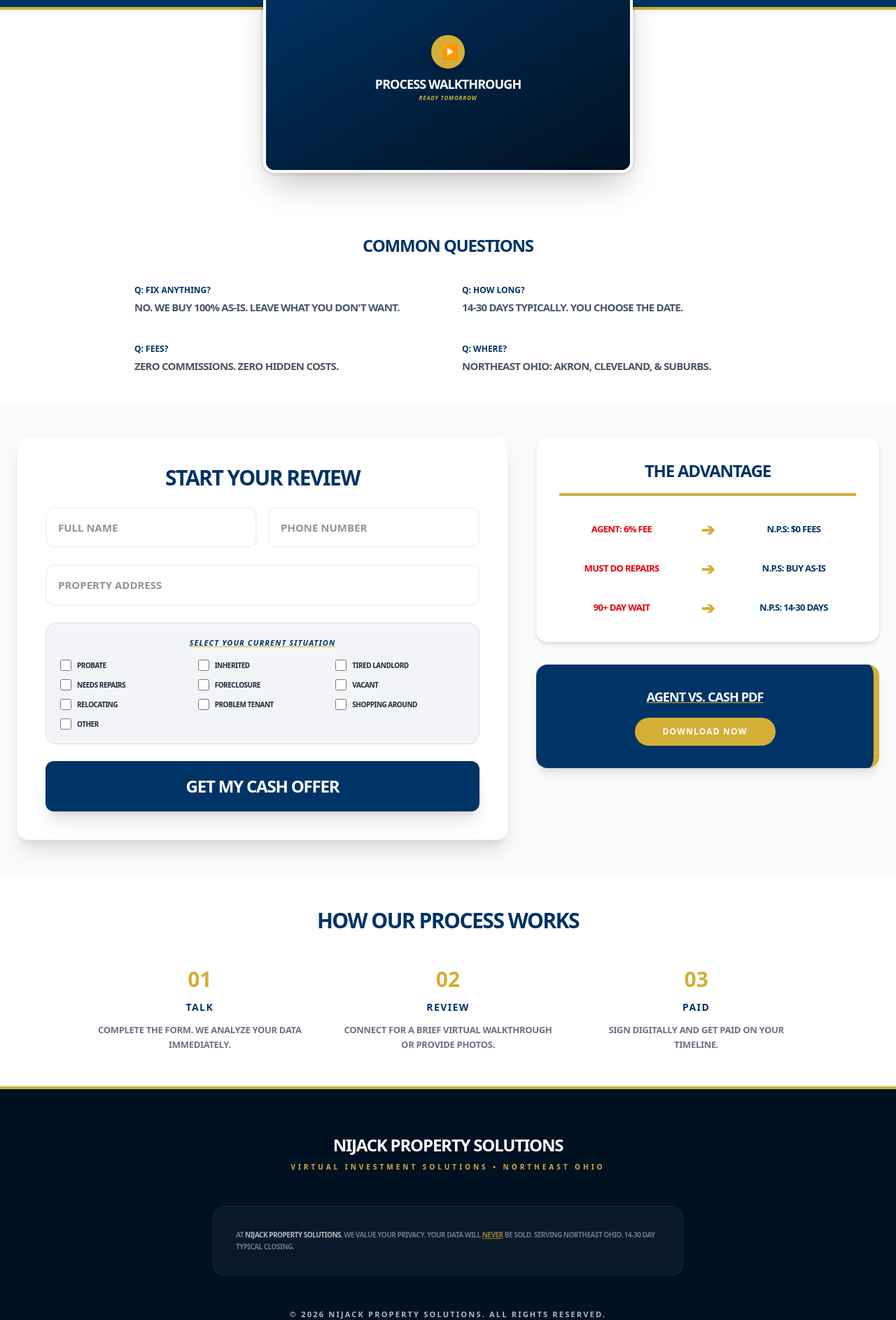
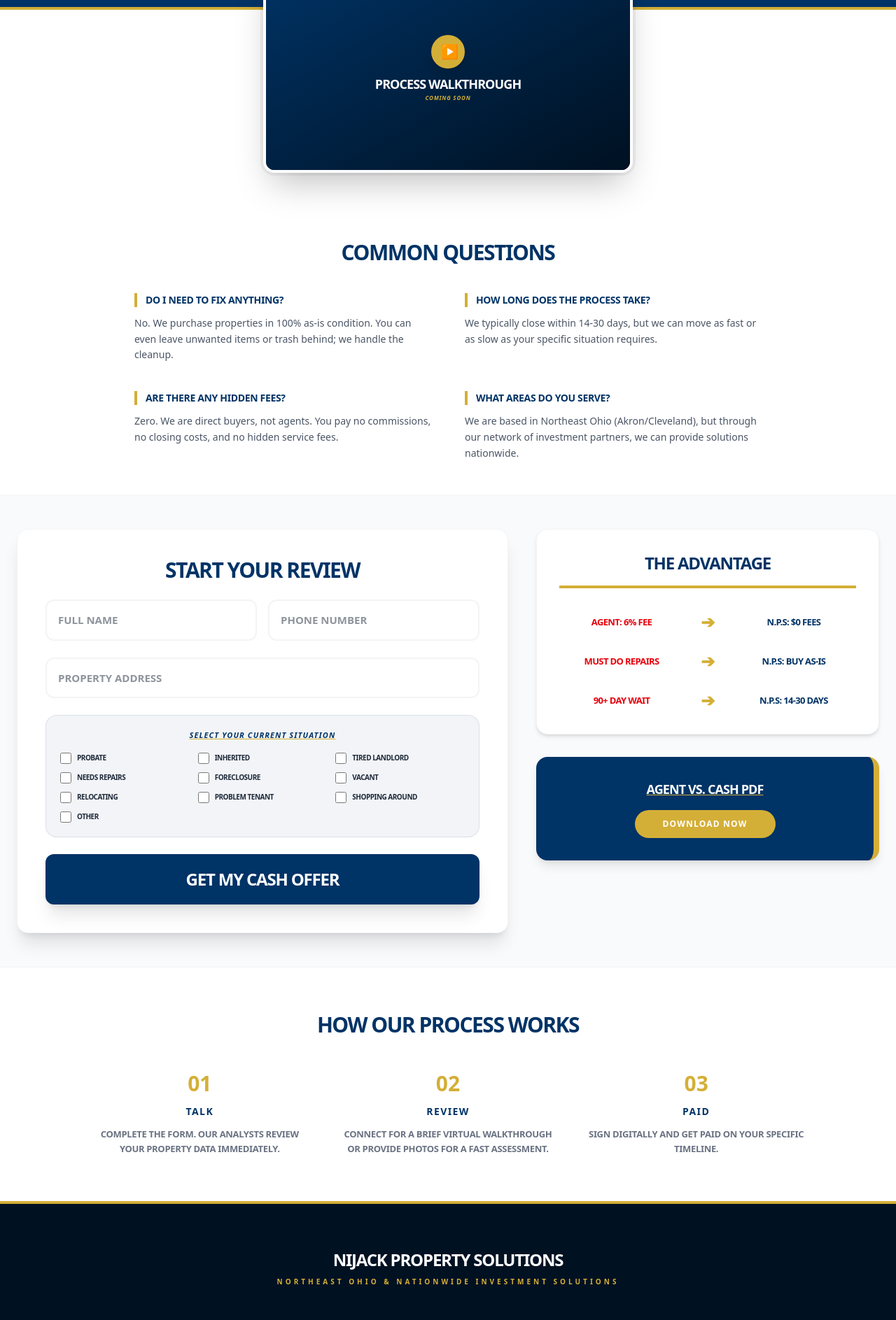
Before and after one commit to nijackacquisitions56/nijack-property-solutions, a React (Vite) app: page / in a window 1280 px wide. Shown: the part 460-2347 px from the top of the page at 70% size. Built offline with nearby package versions, Linux system fonts and the light colour scheme.

Commit message:
Update App.jsx

```diff
--- a/src/App.jsx
+++ b/src/App.jsx
@@ -32,7 +32,7 @@ export default function NijackPropertySolutionsElite() {
   return (
     <div className="min-h-screen bg-white text-gray-800 font-sans selection:bg-[#D4AF37] selection:text-white text-[15px]">
 
-      {/* HEADER WITH RESTORED LINKS */}
+      {/* HEADER */}
       <header className="sticky top-0 z-50 border-b bg-white/95 backdrop-blur-sm shadow-sm">
         <div className="mx-auto max-w-7xl px-6 py-3 flex justify-between items-center">
           <div className="flex items-center gap-3">
@@ -41,7 +41,7 @@ export default function NijackPropertySolutionsElite() {
             </div>
             <div className="text-left leading-tight hidden sm:block">
               <div className="font-black text-lg text-[#003366] uppercase tracking-tight">NIJACK <span className="text-[#D4AF37]">PROPERTY</span></div>
-              <div className="text-[9px] text-gray-400 uppercase tracking-[0.3em] font-bold">Solutions</div>
+              <div className="text-[9px] text-gray-400 uppercase tracking-[0.4em] font-bold">Solutions</div>
             </div>
           </div>
 
@@ -56,7 +56,7 @@ export default function NijackPropertySolutionsElite() {
         </div>
       </header>
 
-      {/* REVISED HERO: SMALLER ON MOBILE, BETTER UNDERLINE SPACING */}
+      {/* HERO SECTION */}
       <section className="bg-[#003366] text-white pt-10 pb-28 md:pt-12 md:pb-32 border-b-4 border-[#D4AF37]">
         <div className="mx-auto max-w-6xl px-6 text-center">
           <h1 className="text-3xl md:text-8xl font-black mb-4 uppercase tracking-tighter leading-[1.1] md:leading-[0.9]">
@@ -80,25 +80,29 @@ export default function NijackPropertySolutionsElite() {
                 <span className="text-white text-xl ml-1">▶</span>
               </div>
               <h3 className="text-white font-black text-lg uppercase tracking-tighter">Process Walkthrough</h3>
-              <p className="text-[#D4AF37] font-bold uppercase text-[8px] tracking-widest italic text-center">Ready Tomorrow</p>
+              <p className="text-[#D4AF37] font-bold uppercase text-[8px] tracking-widest italic text-center">Coming Soon</p>
            </div>
         </div>
       </section>
 
-      {/* FAQ MOVED UP */}
-      <section id="faq" className="py-10 bg-white px-6">
+      {/* CORRECTED FAQ SECTION */}
+      <section id="faq" className="py-12 bg-white px-6">
         <div className="mx-auto max-w-4xl">
-          <h2 className="text-2xl font-black text-[#003366] text-center uppercase mb-10 tracking-tighter">Common Questions</h2>
-          <div className="grid md:grid-cols-2 gap-10 text-left">
+          <h2 className="text-3xl font-black text-[#003366] text-center uppercase mb-10 tracking-tighter">Common Questions</h2>
+          <div className="grid md:grid-cols-2 gap-x-12 gap-y-10 text-left">
             {[
-              { q: "Fix anything?", a: "No. We buy 100% as-is. Leave what you don't want." },
-              { q: "How long?", a: "14-30 days typically. You choose the date." },
-              { q: "Fees?", a: "Zero commissions. Zero hidden costs." },
-              { q: "Where?", a: "Northeast Ohio: Akron, Cleveland, & Suburbs." }
+              { q: "Do I need to fix anything?", a: "No. We purchase properties in 100% as-is condition. You can even leave unwanted items or trash behind; we handle the cleanup." },
+              { q: "How long does the process take?", a: "We typically close within 14-30 days, but we can move as fast or as slow as your specific situation requires." },
+              { q: "Are there any hidden fees?", a: "Zero. We are direct buyers, not agents. You pay no commissions, no closing costs, and no hidden service fees." },
+              { q: "What areas do you serve?", a: "We are based in Northeast Ohio (Akron/Cleveland), but through our network of investment partners, we can provide solutions nationwide." }
             ].map((item, i) => (
-              <div key={i} className="space-y-1">
-                <p className="font-black text-[#003366] uppercase text-xs">Q: {item.q}</p>
-                <p className="text-gray-600 font-bold uppercase tracking-tighter leading-relaxed">{item.a}</p>
+              <div key={i} className="space-y-3">
+                <p className="font-black text-[#003366] uppercase text-sm tracking-tight border-l-4 border-[#D4AF37] pl-3">
+                  {item.q}
+                </p>
+                <p className="text-gray-600 font-medium leading-relaxed text-[14px]">
+                  {item.a}
+                </p>
               </div>
             ))}
           </div>
@@ -106,10 +110,9 @@ export default function NijackPropertySolutionsElite() {
       </section>
 
       {/* MAIN CAPTURE GRID */}
-      <main className="py-12 bg-gray-50">
+      <main className="py-12 bg-gray-50 border-y border-gray-100">
         <div className="mx-auto max-w-7xl px-6 grid lg:grid-cols-12 gap-10 items-start">
 
-          {/* FORM WITH BORDERED OTHER BOX */}
           <div className="lg:col-span-7 bg-white rounded-2xl p-6 md:p-10 shadow-xl border border-gray-100">
             {!submitted && !isShopping ? (
               <form onSubmit={handleSubmit} className="space-y-6">
@@ -156,12 +159,12 @@ export default function NijackPropertySolutionsElite() {
             ) : (
               <div className="text-center py-16">
                 <h2 className="text-3xl font-black text-[#D4AF37] uppercase tracking-tighter">Review Initiated!</h2>
-                <p className="font-bold text-[#003366] uppercase mt-2">Our team will be in touch shortly.</p>
+                <p className="font-bold text-[#003366] uppercase mt-2 text-center">Our team will be in touch shortly.</p>
               </div>
             )}
           </div>
 
-          {/* CENTERED ARROW ADVANTAGE */}
+          {/* ADVANTAGE BLOCK */}
           <div className="lg:col-span-5 space-y-8">
             <div className="bg-white rounded-2xl p-8 shadow-md border border-gray-100">
               <h3 className="text-2xl font-black text-[#003366] mb-8 uppercase border-b-4 border-[#D4AF37] pb-4 text-center tracking-tighter">The Advantage</h3>
@@ -189,11 +192,11 @@ export default function NijackPropertySolutionsElite() {
       </main>
 
       {/* PROCESS SECTION */}
-      <section id="how-it-works" className="py-12 bg-white border-y border-gray-100 px-6">
+      <section id="how-it-works" className="py-16 bg-white px-6">
         <div className="mx-auto max-w-5xl text-center">
           <h2 className="text-3xl font-black text-[#003366] uppercase mb-12 tracking-tighter">How Our Process Works</h2>
           <div className="grid md:grid-cols-3 gap-10">
-            {[{t:"Talk",d:"Complete the form. We analyze your data immediately."}, {t:"Review",d:"Connect for a brief virtual walkthrough or provide photos."}, {t:"Paid",d:"Sign digitally and get paid on your timeline."}].map((s,i) => (
+            {[{t:"Talk",d:"Complete the form. Our analysts review your property data immediately."}, {t:"Review",d:"Connect for a brief virtual walkthrough or provide photos for a fast assessment."}, {t:"Paid",d:"Sign digitally and get paid on your specific timeline."}].map((s,i) => (
               <div key={i} className="space-y-3">
                 <div className="text-3xl font-black text-[#D4AF37]">0{i+1}</div>
                 <h4 className="font-black text-[#003366] uppercase text-sm tracking-widest">{s.t}</h4>
@@ -204,13 +207,14 @@ export default function NijackPropertySolutionsElite() {
         </div>
       </section>
 
-      {/* FOOTER */}
+      {/* FOOTER WITH RESTORED DISCLAIMER */}
       <footer className="bg-[#001122] text-white py-16 border-t-4 border-[#D4AF37] text-center px-6">
         <div className="mx-auto max-w-4xl">
           <div className="font-black text-2xl uppercase mb-2 tracking-tighter">NIJACK PROPERTY SOLUTIONS</div>
-          <p className="text-[#D4AF37] text-[10px] font-bold tracking-[0.4em] mb-12 uppercase">Virtual Investment Solutions • Northeast Ohio</p>
-          <div className="bg-white/5 rounded-2xl p-8 text-left border border-white/10 mb-12 text-[10px] text-gray-400 leading-relaxed max-w-2xl mx-auto uppercase font-bold tracking-tighter opacity-70">
-            <p>At <span className="text-white">Nijack Property Solutions</span>, we value your privacy. Your data will <span className="text-[#D4AF37] underline">NEVER</span> be sold. Serving Northeast Ohio. 14-30 day typical closing.</p>
+          <p className="text-[#D4AF37] text-[10px] font-bold tracking-[0.4em] mb-12 uppercase">Northeast Ohio & Nationwide Investment Solutions</p>
+          <div className="bg-white/5 rounded-2xl p-8 text-left border border-white/10 mb-12 text-[10px] text-gray-400 leading-relaxed max-w-2xl mx-auto uppercase font-bold tracking-tighter opacity-80">
+            <p className="mb-4">At <span className="text-white">Nijack Property Solutions</span>, we value your privacy. Your data will <span className="text-[#D4AF37] underline">NEVER</span> be sold.</p>
+            <p className="italic">Nijack Property Solutions is a real estate investment firm. We are not licensed real estate agents. We purchase properties directly or through our extensive network of private investment partners to ensure a guaranteed closing for our clients.</p>
           </div>
           <p className="text-[11px] opacity-70 uppercase tracking-[0.2em] font-black">
             © {new Date().getFullYear()} NIJACK PROPERTY SOLUTIONS. ALL RIGHTS RESERVED.
```
